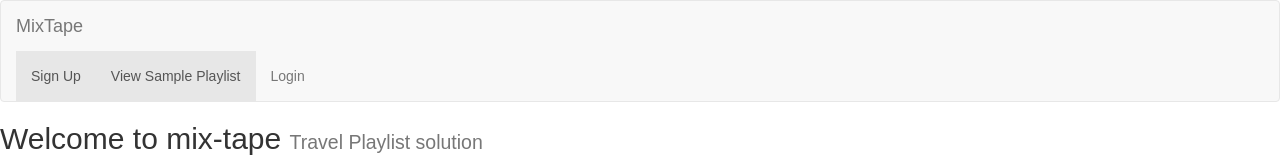
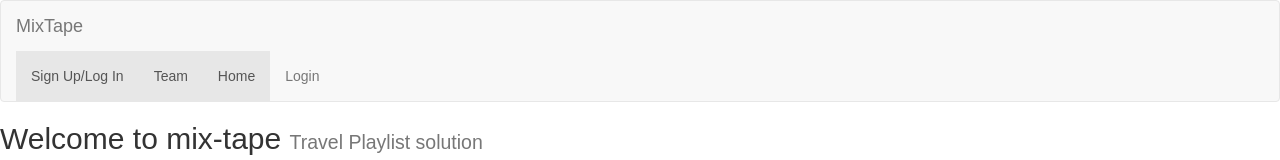
Before and after one commit to Norby257/mixTape, a React (Create React App) app: page / in a window 1280 px wide. Shown: the top 160 px of the page. Built offline with nearby package versions, Linux system fonts and the light colour scheme.

Commit message:
static layout elements

```diff
--- a/src/components/Navbar/Navbar.js
+++ b/src/components/Navbar/Navbar.js
@@ -31,8 +31,10 @@ class Navbar extends Component {
               </div>
     <div className="collapse navbar-collapse" id="bs-example-navbar-collapse-1">
       <ul className="nav navbar-nav">
-        <li className="active"><a href="#">Sign Up <span className="sr-only">(current)</span></a></li>
-        <li className="active"><a href="#">View Sample Playlist <span className="sr-only">(current)</span></a></li>
+        <li className="active"><a href="#">Sign Up/Log In <span className="sr-only">(current)</span></a></li>
+        <li className="active"><a href="#"> Team <span className="sr-only">(current)</span></a></li>
+        <li className="active"><a href="#"> Home <span className="sr-only">(current)</span></a></li>
+
         <li><a href="#">Login</a></li>
       </ul>
       </div>
```
